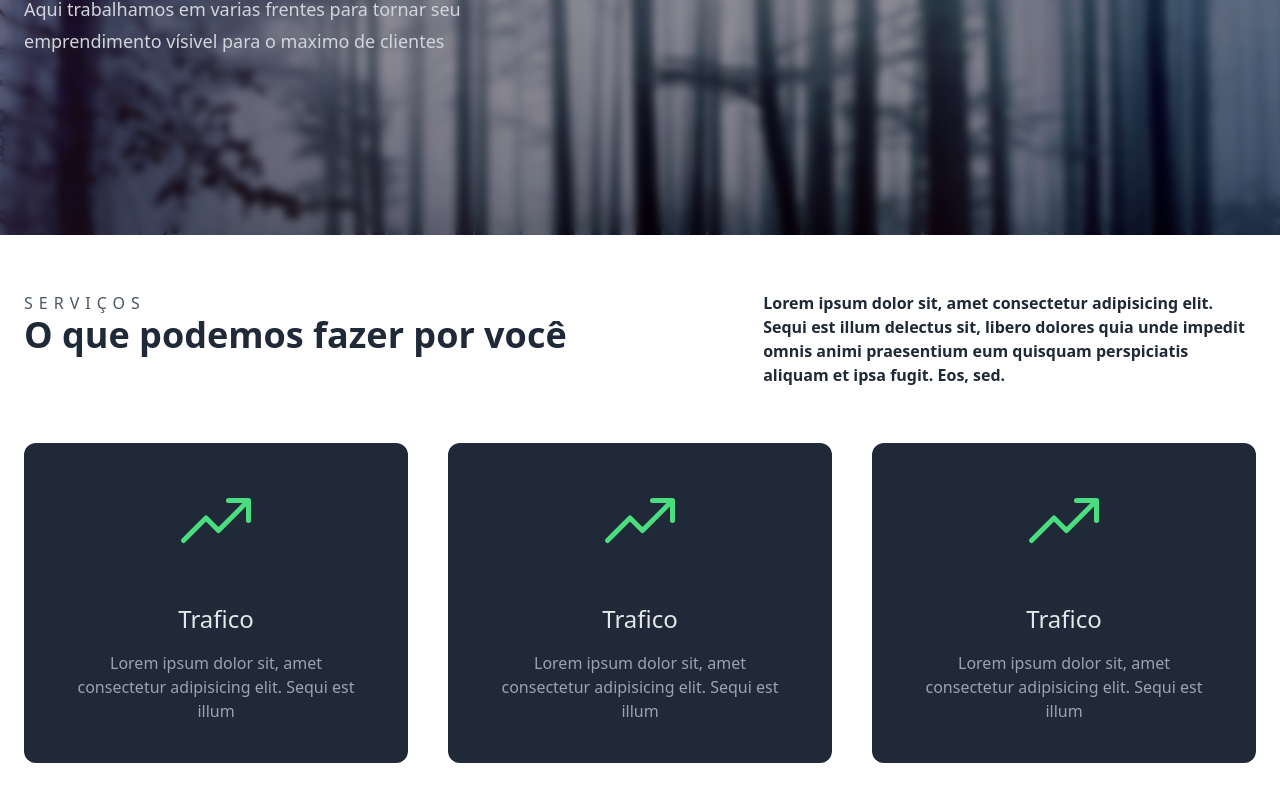
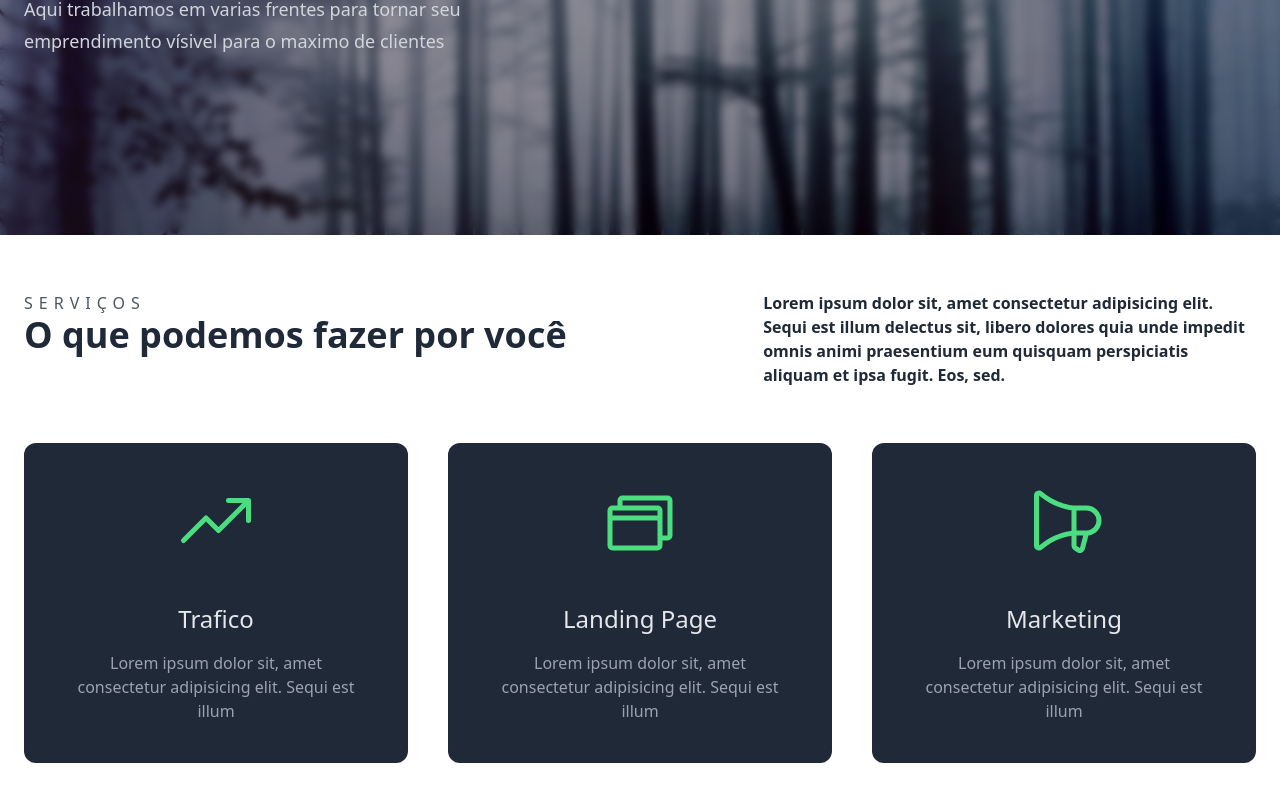
Before and after one commit to calebesg/webpage, a Next.js app: page / in a window 1280 px wide. Shown: the part 439-1240 px from the top of the page. Built offline with nearby package versions, Linux system fonts and the light colour scheme.

Commit message:
refactor

```diff
--- a/src/pages/index.tsx
+++ b/src/pages/index.tsx
@@ -1,6 +1,6 @@
 import Head from "next/head"
 
-import { TrendUp } from '@phosphor-icons/react'
+import { TrendUp, Browsers, Megaphone } from '@phosphor-icons/react'
 
 import HeaderBar from "@/components/HeaderBar"
 import Container from "@/layout/Container"
@@ -54,16 +54,16 @@ export default function Home() {
                 <TrendUp className='text-green-400 mb-10' size={80} />
               </ServiceCard>
               <ServiceCard
-                placeholder="Trafico"
+                placeholder="Landing Page"
                 description="Lorem ipsum dolor sit, amet consectetur adipisicing elit. Sequi est illum"
               >
-                <TrendUp className='text-green-400 mb-10' size={80} />
+                <Browsers className='text-green-400 mb-10' size={80} />
               </ServiceCard>
               <ServiceCard
-                placeholder="Trafico"
+                placeholder="Marketing"
                 description="Lorem ipsum dolor sit, amet consectetur adipisicing elit. Sequi est illum"
               >
-                <TrendUp className='text-green-400 mb-10' size={80} />
+                <Megaphone className='text-green-400 mb-10' size={80} />
               </ServiceCard>
 
             </div>
```
